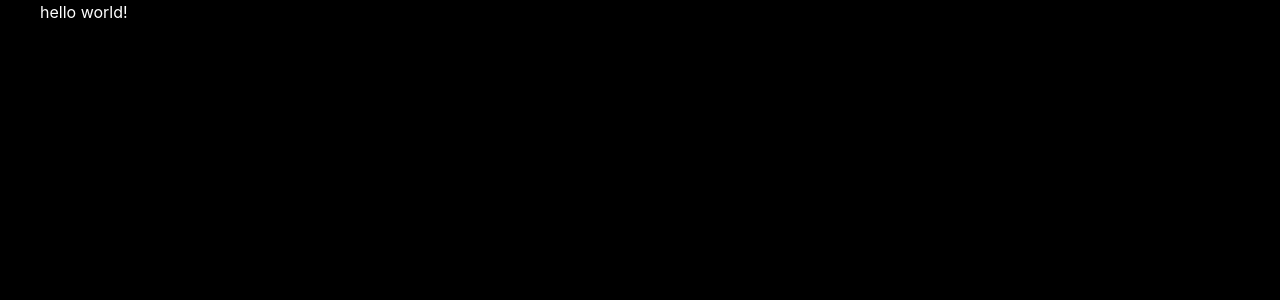
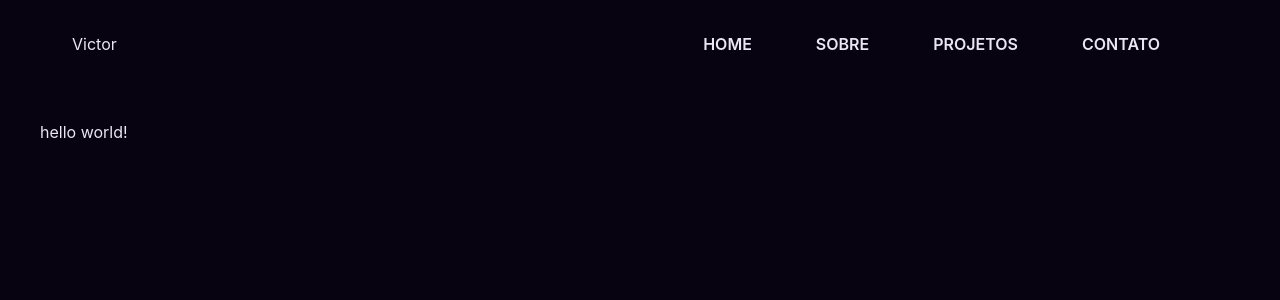
Before and after one commit to cptvictor95/portfolio, a Next.js app: page / in a window 1280 px wide. Shown: the top 300 px of the page. Built offline with nearby package versions, Linux system fonts and the light colour scheme.

Commit message:
create responsive header and add colors to theme

```diff
--- /dev/null
+++ b/components/header.tsx
@@ -0,0 +1,100 @@
+import { CloseIcon } from '@chakra-ui/icons';
+import { Box, Flex, Text } from '@chakra-ui/layout';
+import { HamburgerIcon } from '@chakra-ui/icons';
+import React from 'react';
+import { Button, IconButton } from '@chakra-ui/button';
+import Link from 'next/link';
+
+const Header: React.FC = (props) => {
+  const [show, setShow] = React.useState<boolean>(false);
+  const toggleMenu = () => setShow(!show);
+
+  const MenuItems: React.FC<{
+    children: React.ReactNode;
+    to?: string;
+    isLast?: boolean;
+  }> = ({ children, isLast, to = '/', ...rest }) => {
+    return (
+      <Text
+        mb={{ base: isLast ? 0 : 8, sm: 0 }}
+        mr={{ base: 0, sm: isLast ? 0 : 8 }}
+        display="block"
+        {...rest}
+      >
+        <Link href={to}>{children}</Link>
+      </Text>
+    );
+  };
+
+  return (
+    <Flex
+      as="nav"
+      w="100%"
+      align="center"
+      justify="space-between"
+      wrap="wrap"
+      mb={8}
+      p={8}
+      {...props}
+    >
+      <Flex align="center">
+        <Text w="100px">Victor</Text>
+      </Flex>
+      <Box as="aside" display={{ base: 'block', md: 'none' }}>
+        {show ? (
+          <IconButton
+            icon={<CloseIcon />}
+            onClick={toggleMenu}
+            aria-label="close-menu"
+            variant="mobile-menu-btn"
+          />
+        ) : (
+          <IconButton
+            icon={<HamburgerIcon />}
+            onClick={toggleMenu}
+            aria-label="open-menu"
+            variant="mobile-menu-btn"
+          />
+        )}
+      </Box>
+
+      <Box
+        display={{ base: show ? 'block' : 'none', md: 'block' }}
+        flexBasis={{ base: '100%', md: 'auto' }}
+      >
+        <Flex
+          align={['center', 'center', 'center', 'center']}
+          w="100%"
+          justify={['center', 'space-between', 'flex-end', 'flex-end']}
+          direction={['column', 'row', 'row', 'row']}
+          pt={[8, 8, 0, 0]}
+        >
+          <>
+            <MenuItems to="/">
+              <Button size="md" variant="link">
+                Home
+              </Button>
+            </MenuItems>
+            <MenuItems>
+              <Button size="md" variant="link">
+                Sobre
+              </Button>
+            </MenuItems>
+            <MenuItems>
+              <Button size="md" variant="link">
+                Projetos
+              </Button>
+            </MenuItems>
+            <MenuItems>
+              <Button size="md" variant="link">
+                Contato
+              </Button>
+            </MenuItems>
+          </>
+        </Flex>
+      </Box>
+    </Flex>
+  );
+};
+
+export default Header;
--- a/layouts/Main.tsx
+++ b/layouts/Main.tsx
@@ -1,6 +1,7 @@
 import { Flex } from '@chakra-ui/react';
 import React from 'react';
 import Head from 'next/head';
+import Header from '../components/header';
 
 const Main: React.FC<{ title: string; children: React.ReactNode }> = ({
   title,
@@ -14,11 +15,13 @@ const Main: React.FC<{ title: string; children: React.ReactNode }> = ({
       m="0 auto"
       direction="column"
       maxW={{ base: 'auto', xl: '1200px' }}
+      minH="70vh"
       {...mainProps}
     >
       <Head>
         <title>{title}</title>
       </Head>
+      <Header />
       {children}
     </Flex>
   );
--- a/theme/colors.tsx
+++ b/theme/colors.tsx
@@ -1 +1,9 @@
-export const colors = {};
+export const colors = {
+  black: '#070311',
+  purple: { 50: '#EBE6F5', 600: '#40189E', 900: '#110C1D' },
+  green: {
+    200: '#DDF6A2',
+    300: '#CFF27D',
+    400: '#C1EE58',
+  },
+};
--- /dev/null
+++ b/theme/components/Button.tsx
@@ -0,0 +1,15 @@
+export const Button = {
+  variants: {
+    link: {
+      position: 'static',
+      color: 'purple.50',
+      textTransform: 'uppercase',
+      'border-radius': '0',
+      padding: '4 0',
+      _hover: {
+        color: 'green.200',
+        textDecoration: 'none',
+      },
+    },
+  },
+};
--- a/theme/theme.tsx
+++ b/theme/theme.tsx
@@ -1,5 +1,6 @@
 import { extendTheme } from '@chakra-ui/react';
 import { colors } from './colors';
+import { Button } from './components/Button';
 
 export const theme = extendTheme({
   styles: {
@@ -9,9 +10,12 @@ export const theme = extendTheme({
         margin: 0,
         boxSizing: 'border-box',
         bg: 'black',
-        color: 'white',
+        color: 'purple.50',
       },
     },
   },
   colors,
+  components: {
+    Button,
+  },
 });
```
Also changed, not shown: package.json (+6 -1 lines), 1 other file (tests, documents, lock files or other folders).
